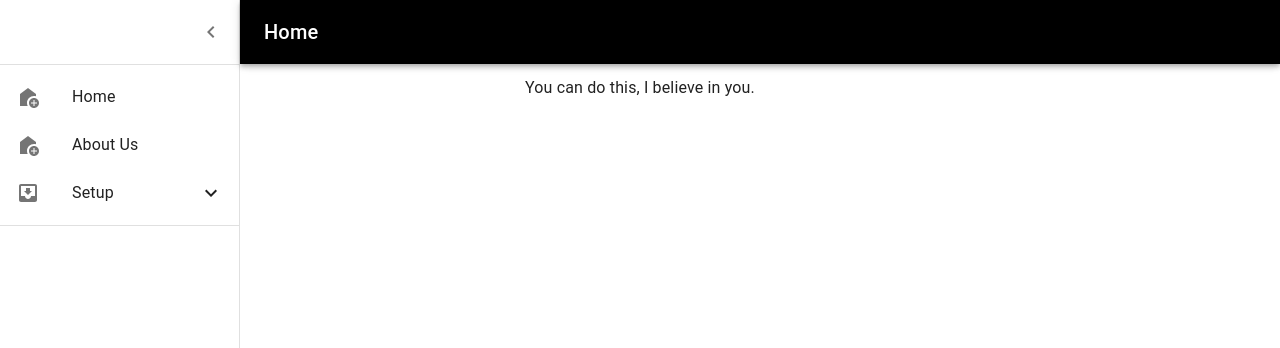
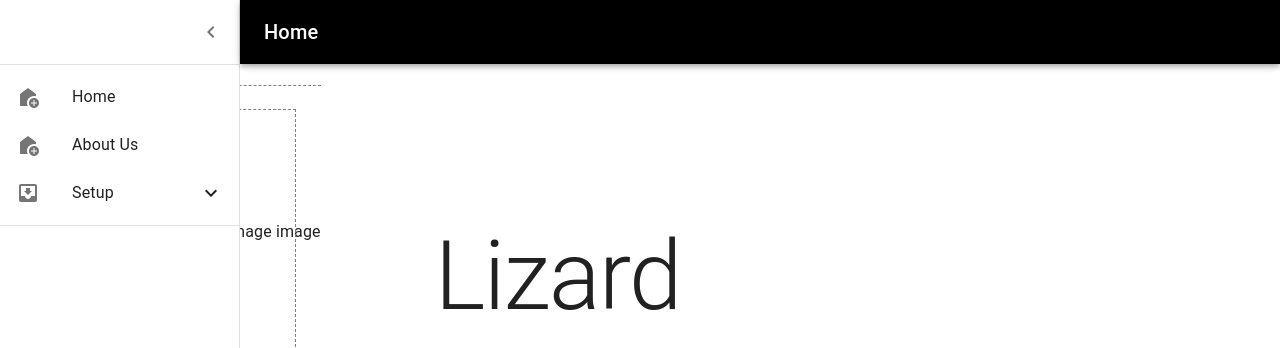
Before and after one commit to itaminul/blog, a React (Create React App) app: page / in a window 1280 px wide. Shown: the top 348 px of the page. Built offline with nearby package versions, Linux system fonts and the light colour scheme.

Commit message:
portfollewo desing

```diff
--- a/src/components/pages/Home.js
+++ b/src/components/pages/Home.js
@@ -1,6 +1,21 @@
 import React from 'react'
 import SideBar from '../layouts/SideBar'
+import { styled } from '@mui/material/styles';
+import Paper from '@mui/material/Paper';
 //import { useSelector } from 'react-redux'
+import CssBaseline from '@mui/material/CssBaseline';
+import Box from '@mui/material/Box';
+import Container from '@mui/material/Container';
+import Grid from '@mui/material/Grid';
+import Typography from '@mui/material/Typography';
+import { TableCell } from '@mui/material';
+const Item = styled(Paper)(({ theme }) => ({
+  backgroundColor: theme.palette.mode === 'dark' ? '#1A2027' : '#fff',
+  ...theme.typography.body2,
+  padding: theme.spacing(1),
+  textAlign: 'center',
+  color: theme.palette.text.secondary,
+}));
 
 function Home(){
   // const open = useSelector((state) => state.SideBar.open);
@@ -11,8 +26,26 @@ function Home(){
        <SideBar />
       </nav>
       <main>
-        <h2>Welcome to the homepage!</h2>
-        <p>You can do this, I believe in you.</p>
+      <Box sx={{ flexGrow: 1 }} style={{marginTop: '220px'}}>
+      <Grid container spacing={3}>
+        <Grid item xs={4}>
+          <div className='grid-elements'>
+          <Box component="span" sx={{ p: 17, border: '1px dashed grey' }}>
+                image    image     image
+           </Box>
+
+            </div>
+        </Grid>
+        <Grid item>
+          <div className='grid-elements'>
+          <Typography  variant="h1" component="div"
+          colSpan={2} align="center" style={{ verticalAlign: 'top' }}  >
+          Lizard
+        </Typography>
+          </div>
+        </Grid>
+      </Grid>
+    </Box>
       </main>
     </>
 
```
